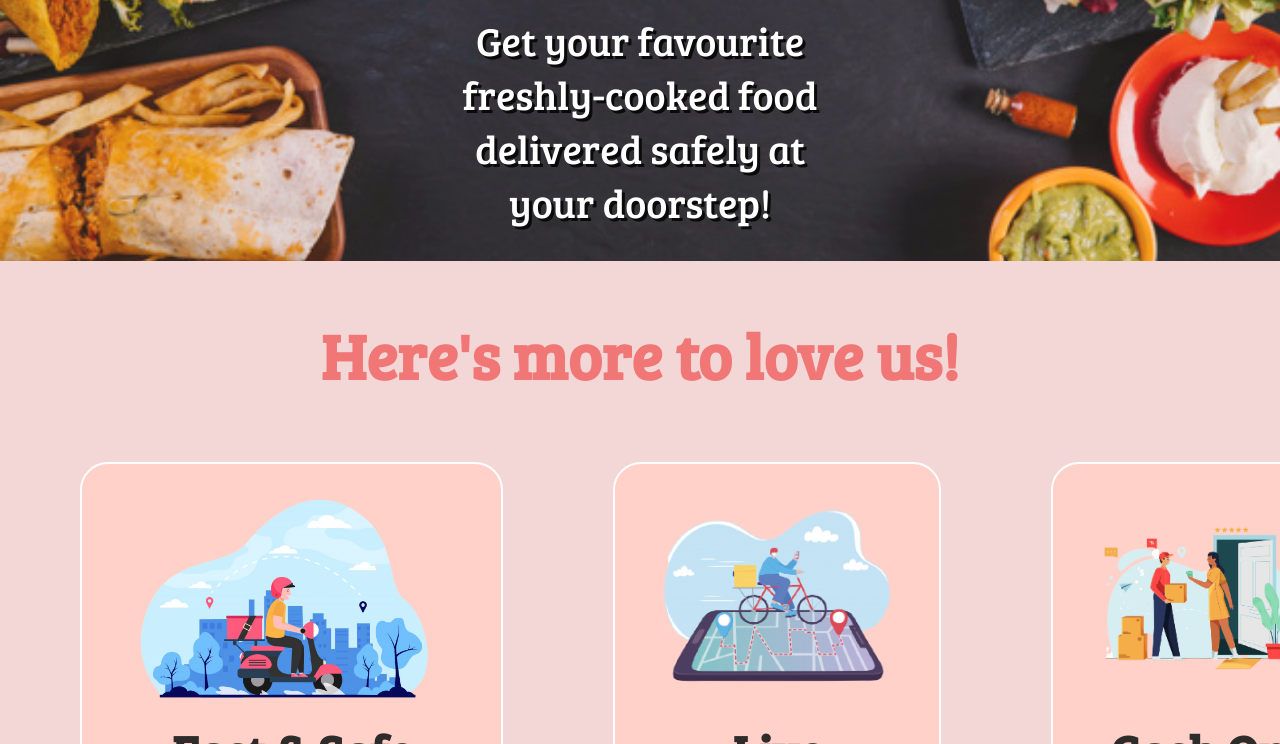
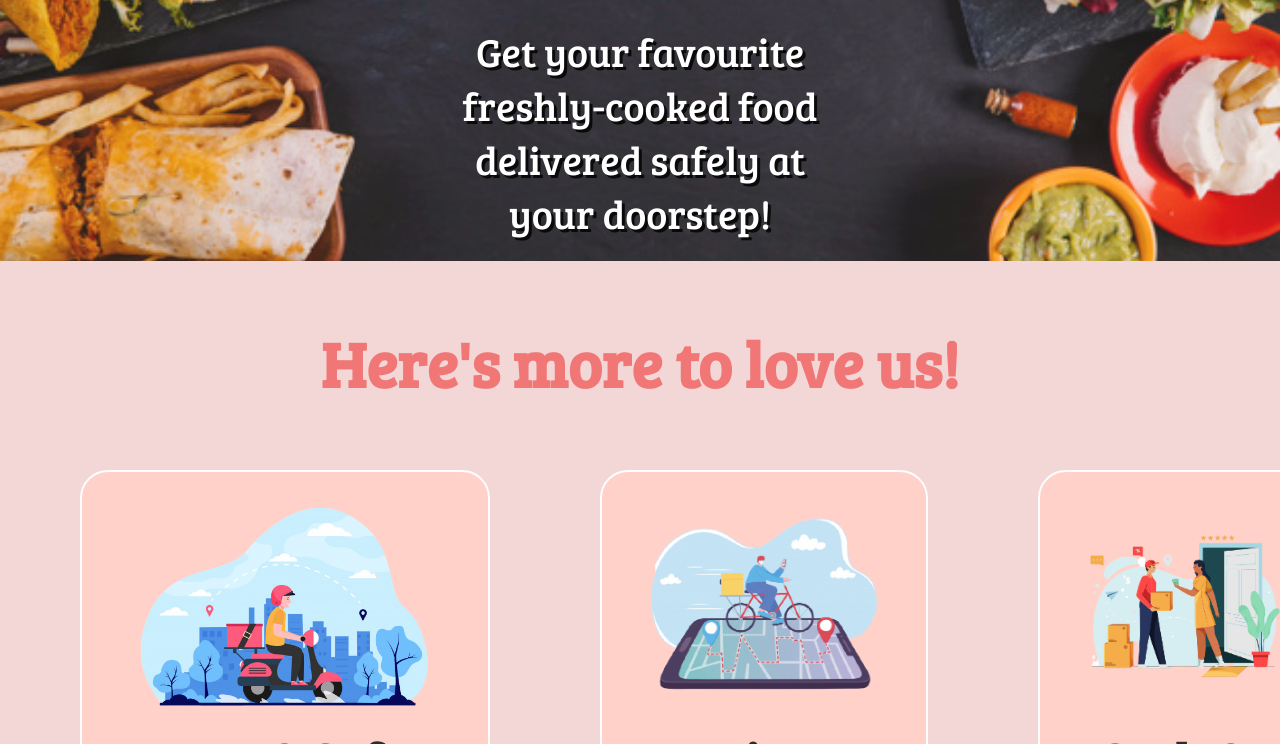
Before and after one commit to MonalikaKapoor/Foodingo, a plain HTML site: page index.html in a window 1280 px wide. Shown: the part 569-1313 px from the top of the page. Drawn offline with Linux system fonts and the light colour scheme; a web font is replaced by a local one.

Commit message:
Update style.css

```diff
--- a/style.css
+++ b/style.css
@@ -1,7 +1,10 @@
 /* CSS Reset */
 *{
-    margin: 0;
-    padding: 0;
+    margin: 0px;
+    padding: 0px;
+    display:block;
+    box-sizing: border-box;
+
 }
 
 body{
```
